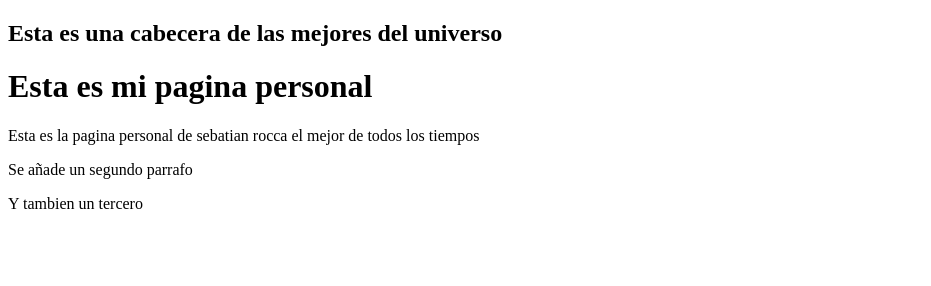
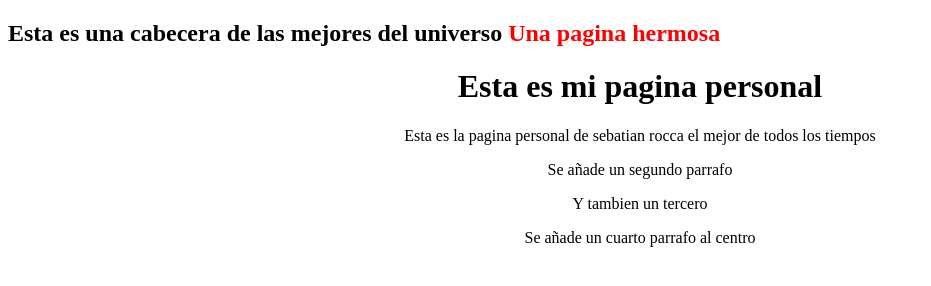
Before and after one commit to sebarocca/Blog, a plain HTML site: page index.html in a window 1280 px wide. Shown: the whole page, without its empty margins (0-931 px from the left). Drawn offline with Linux system fonts and the light colour scheme.

Commit message:
se cambio el color del span a rojo y se alinearon los parrafos al centro

```diff
--- a/css/estilos.css
+++ b/css/estilos.css
@@ -1,5 +1,12 @@
-body {
-
-
+span {
+	color: #ff0000;
 
 }
+
+h1{
+	text-align: center;
+}
+
+p{
+	text-align: center;
+}
--- a/index.html
+++ b/index.html
@@ -11,6 +11,7 @@
 
 		<h2>
 			Esta es una cabecera de las mejores del universo
+			<span>Una pagina hermosa</span>
 		</h2>
 
 	</div>
@@ -22,6 +23,8 @@
 
 <p>Y tambien un tercero</p>
 
+<p>Se añade un cuarto parrafo al centro</p>
+
 
 </body>
 </html>
```
